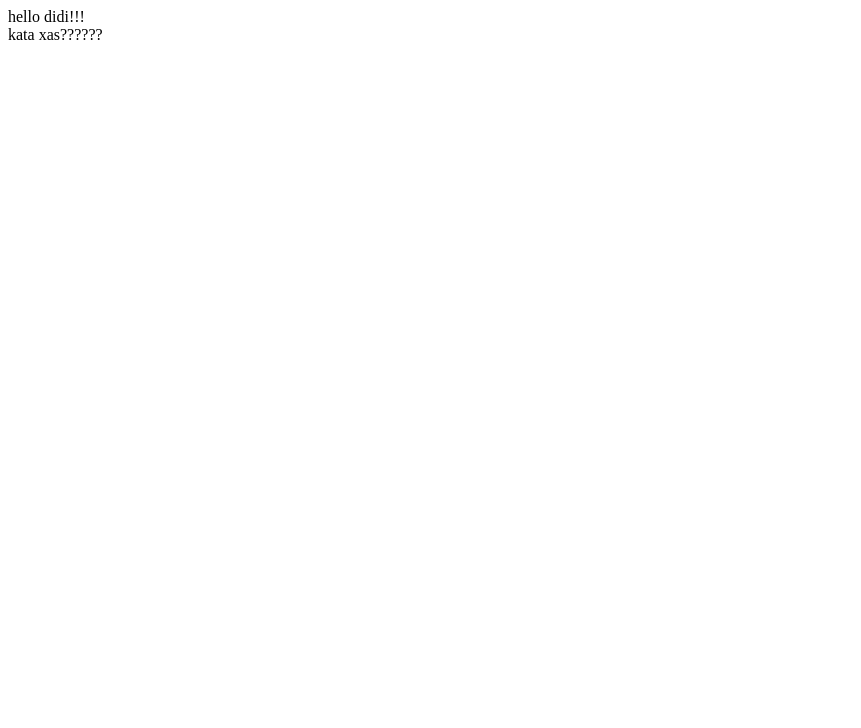
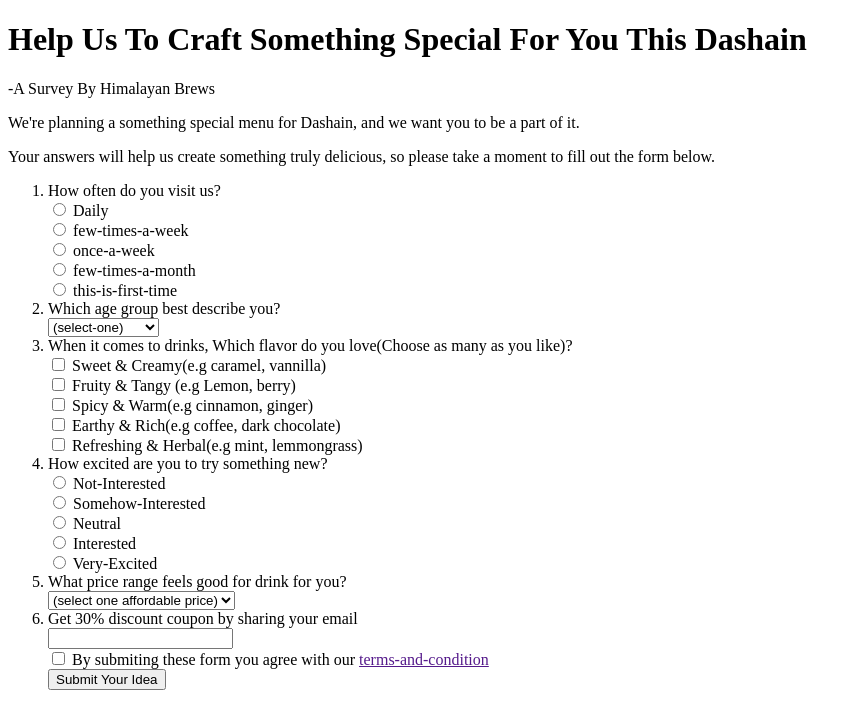
Before and after one commit to Sirinivas357-sharma/survey-form, a plain HTML site: page index.html in a window 1280 px wide. Shown: the whole page, without its empty margins (0-861 px from the left). Drawn offline with Linux system fonts and the light colour scheme.

Commit message:
Update index.html

```diff
--- a/index.html
+++ b/index.html
@@ -7,8 +7,136 @@
     <title>Survey Form Design </title>
   </head>
   <body>
-    hello didi!!!
-    <br>
-    kata xas??????
+          <h1 class="title">Help Us To Craft Something Special For You This Dashain</h1>
+      <p class="description">-A Survey By Himalayan Brews</p>
+      <div class="introduction">
+        <p>We're planning a something special menu for Dashain, and we want you to be a part of it.</p>
+        <p>Your answers will help us create something truly delicious, so please take a moment to fill out the form below.</p>
+      </div>
+      <form>
+        <ol>
+        <div class="visit-frequency">
+          <li>
+          <label for="visit-frequency" >How often do you visit us?</label>
+          </li>
+           <label for="daily">
+             <input type="radio" name="visit-frequency" id="daily"/> Daily
+           </label>
+           <br>
+           <label for="few-times-a-week">
+             <input type="radio" name="visit-frequency" id="few-times-a-week"/> few-times-a-week
+           </label>
+           <br>
+           <label for="once-a-week">
+             <input type="radio" name="visit-frequency" id="once-a-week"/> once-a-week
+           </label>
+           <br>
+           <label for="few-times-a-month">
+             <input type="radio" name="visit-frequency" id="few-times-a-month"/> few-times-a-month
+           </label>
+           <br>
+           <label for="this-is-first-time">
+             <input type="radio" name="visit-frequency" id="this-is-first-time"/> this-is-first-time
+            </label>
+        </div>
+        <div class="age-group">
+          <li><label for="age-group">Which age group best describe you?</label></li>
+          <select name="age-group" >
+            <option value="">(select-one)</option>
+            <option value="under-18">under 18</option>
+            <option value="18-25"> between 18-25</option>
+            <option value="26-35"> between 26-35</option>
+            <option value="36-50"> between 36-50</option>
+            <option value="above-50">above 50</option>
+          </select>
+
+        </div>
+        <div class="flavor-choice">
+          <li>
+            <label for="flavor-choice">When it comes to drinks, Which flavor do you love(Choose as many as you like)? </label>
+          </li>
+          <label>
+            <input type="checkbox" id="sweet-creamy" name="flavor-choice" value="sweet-creamy"/> Sweet & Creamy(e.g caramel, vannilla)
+          </label>
+          <br>
+          <label>
+            <input type="checkbox" id="fruity-tangy" name="flavor-choice" value="fruit"/> Fruity & Tangy (e.g Lemon, berry)
+          </label>
+          <br>
+          <label>
+            <input type="checkbox" id="spicy-warm" name="flavor-choice" value="spicy-warm"/> Spicy & Warm(e.g cinnamon, ginger)
+          </label>
+          <br>
+          <label>
+            <input type="checkbox" id="earthy-rich" name="flavor-choice" value="earthy-rich"/> Earthy & Rich(e.g coffee, dark chocolate)
+          </label>
+          <br>
+          <label>
+            <input type="checkbox" id="refreshing-herbal" name="flavor-choice" value="refreshing-herbal"/> Refreshing & Herbal(e.g mint, lemmongrass)
+          </label>
+        </div>
+        <div class="interest">
+          <li>
+            <label for="interest">
+              How excited are you to try something new?
+            </label>
+          </li>
+          <input type="radio" name="interest" value="not-interested" id="not-interested"/>
+          <label for="not-interested">
+            Not-Interested
+          </label>
+          <br>
+          <input type="radio" name="interest" value="somehow-interested" id="somehow-interested"/>
+          <label for="somehow-interested">
+            Somehow-Interested
+          </label>
+          <br>
+          <input type="radio" name="interest" value="neutral" id="neutral"/>
+          <label for="neutral">
+            Neutral
+          </label>
+          <br>
+          <input type="radio" name="interest" value="interested" id="interested"/>
+          <label for="interested">
+            Interested
+          </label>
+          <br>
+          <input type="radio" name="interest" value="very-exicited" id="very-exicited"/>
+          <label for="very-exicited">
+            Very-Excited
+          </label>
+
+        </div>
+        <div class="affordable-price">
+          <li>
+            <label for="affordable-price">
+              What price range feels good for drink for you?
+            </label>
+          </li>
+          <select for="affordable-price">
+            <option value="">(select one affordable price)</option>
+            <option value="under-250">Under 250</option>
+            <option value="250-350">Between 250-350</option>
+            <option value="351-450">Between 351-450</option>
+            <option value="451-550">Between 451-550</option>
+            <option value="above-550"> Above 550</option>
+          </select>
+        </div>
+        <div class="email">
+          <li>
+            <label for="email">Get 30% discount coupon by sharing your email</label>
+          </li>
+          <input type="email"/>
+
+        </div>
+        <div class="terms-and-condition">
+          <input type="checkbox" id="terms-and-condition">
+          <label for="terms-and-condition">By submiting these form you agree with our <a href="">terms-and-condition</a></label>
+        </div>
+        <div class="submit">
+          <input type="submit" value="Submit Your Idea">
+        </div>
+        </ol>
+     </form>
   </body>
 </html>
```
